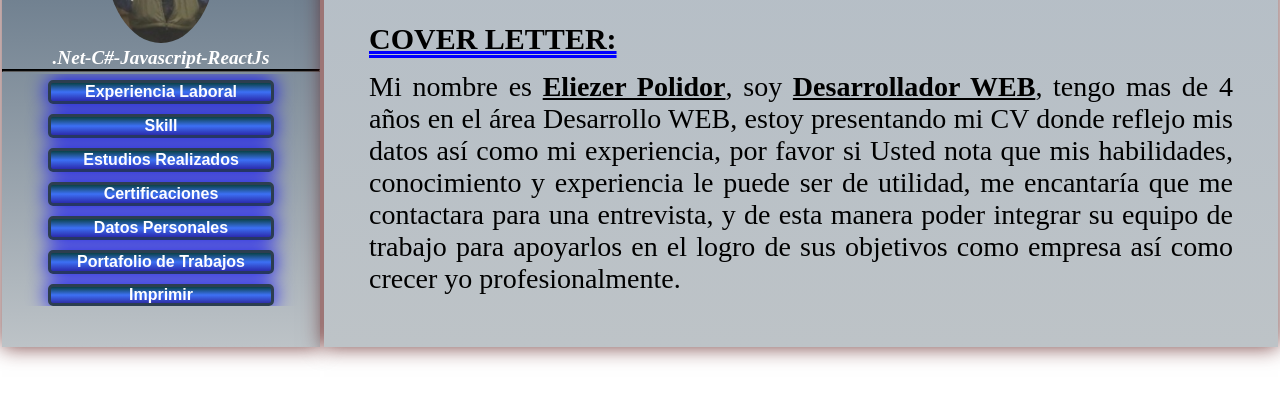
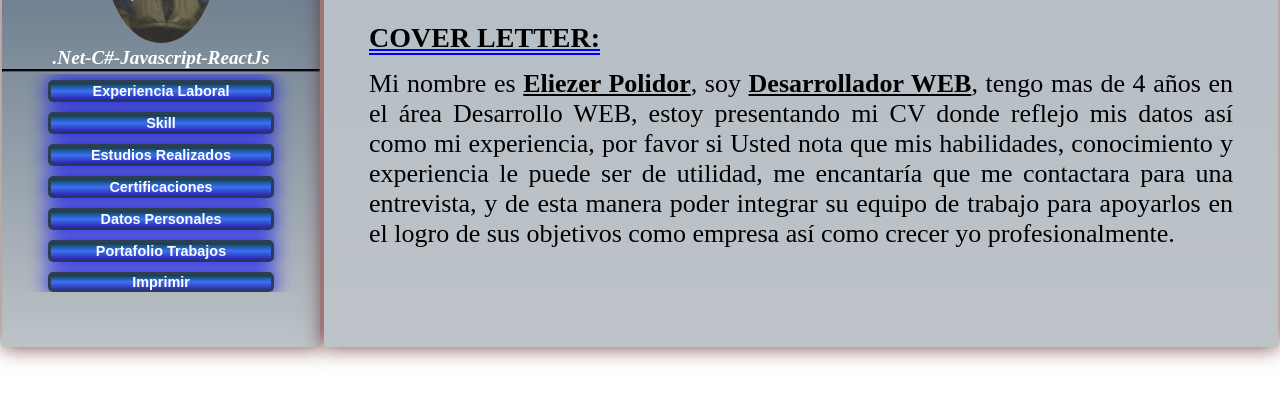
Before and after one commit to eliezerpolidor/cvEliezer, a plain HTML site: page CVEliezerP.html in a window 1280 px wide. Shown: the part 204-606 px from the top of the page. Drawn offline with Linux system fonts and the light colour scheme.

Commit message:
ajuste en html y css

```diff
--- a/CVEliezerP.html
+++ b/CVEliezerP.html
@@ -42,7 +42,7 @@
                 </button><br><br></li>
                 <li class="nav_menu_item_link"><button type="button" class="open-modal escritorio escritorio-visible" data-open="modal5"><h4>Datos Personales</h4>
                 </button><br><br></li>
-                <li class="nav_menu_item_link"><button type="button" class="open-modal escritorio escritorio-visible" data-open="modal6"><h4>Portafolio de Trabajos</h4>
+                <li class="nav_menu_item_link"><button type="button" class="open-modal escritorio escritorio-visible" data-open="modal6"><h4>Portafolio Trabajos</h4>
                 </button><br><br></li>
                 <a href="./cvEliezer.pdf" target="_blank" class="open-modal" style="margin: auto;">Imprimir</a>
               </ul>
--- a/css/styles.css
+++ b/css/styles.css
@@ -69,7 +69,7 @@ h3{
     font-style: italic;
 }
 .h5{
-    font-size: 30px;
+    font-size: 28px;
     text-decoration:underline double blue;
     margin-bottom: 15px;
 }
@@ -108,7 +108,7 @@ hr{
     text-align: center;
 }
 .coverletter{
-    font-size: 28px;
+    font-size: 26px;
     text-align: justify;
     margin: 25px 45px;
 }
@@ -138,7 +138,7 @@ hr{
 
 .open-modal {
     font-weight: bold;
-    font-size: 1rem;
+    font-size: 0.9rem;
     color: var(--white);
     padding: 0;
     margin-bottom: 0;
```
